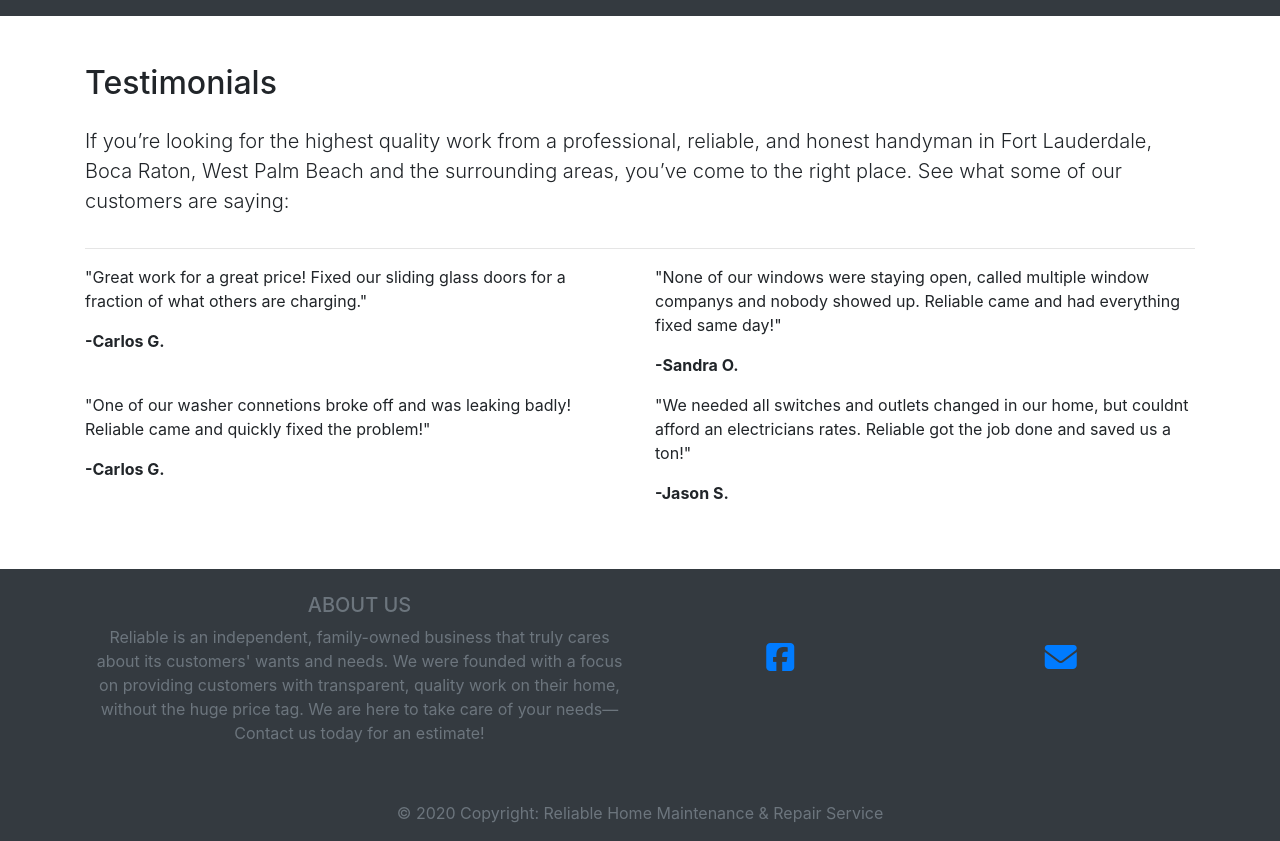
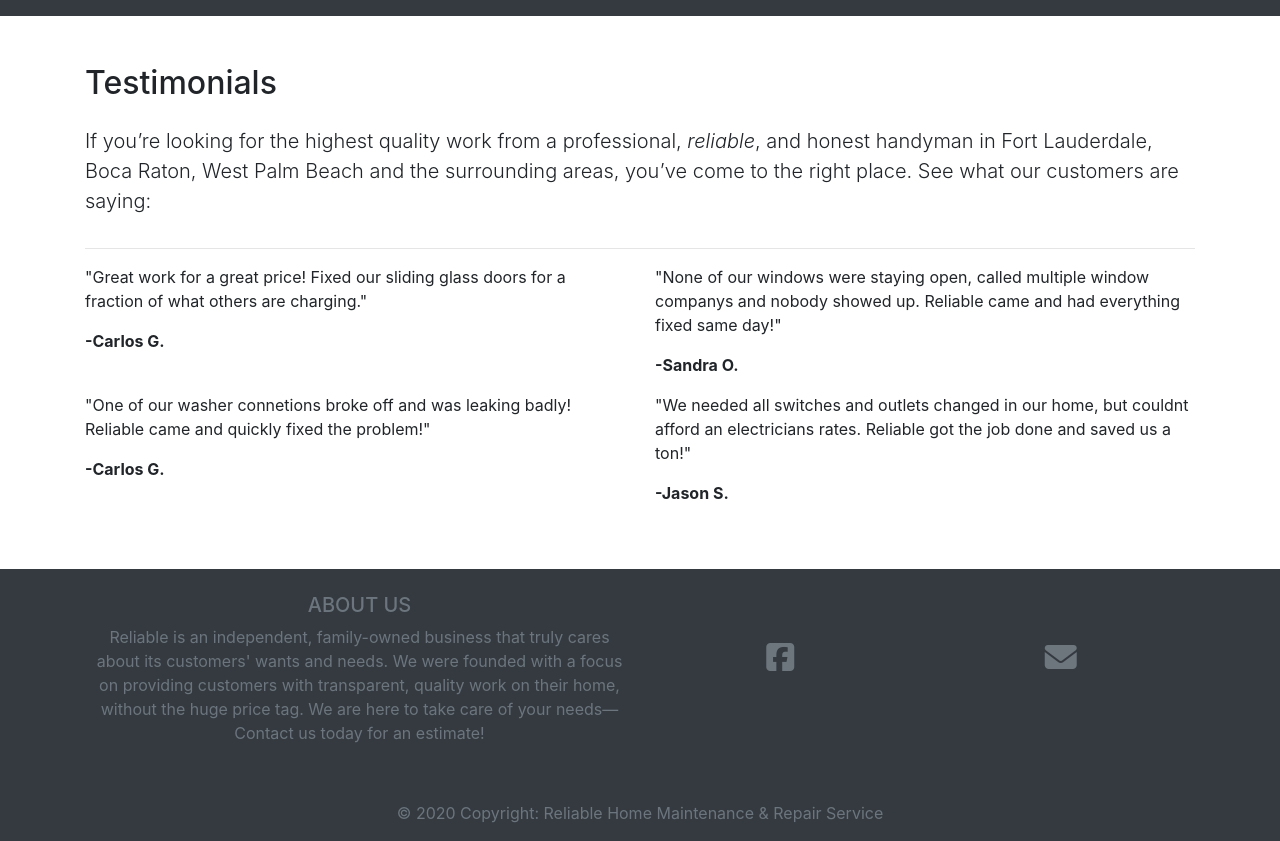
Before and after one commit to stobrien89/reliable_client, a React (Create React App) app: page /testimonials in a window 1280 px wide. Shown: the part 360-1201 px from the top of the page. Built offline with nearby package versions, Linux system fonts and the light colour scheme.

Commit message:
small changes before deployment

```diff
--- a/src/components/App.css
+++ b/src/components/App.css
@@ -29,3 +29,11 @@ html {
   padding-left: 10px;
   padding-right: 10px;
 }
+
+footer {
+  color: rgb(253, 188, 58);
+}
+
+.icon {
+  color: rgb(109, 117, 125);
+}
--- a/src/components/Default/FooterNav/FooterNav.jsx
+++ b/src/components/Default/FooterNav/FooterNav.jsx
@@ -9,18 +9,18 @@ const FooterNav = () => {
 
       <div class="col-lg-6 col-md-12 mb-4 mb-md-0">
         <h5 class="text-uppercase">About Us</h5>
-
-        <p>Reliable is an independent, family-owned business that truly cares about its customers' wants and needs. We were founded with a focus on providing customers with transparent, quality work on their home, without the huge price tag. We are here to take care of your needs— Contact us today for an estimate!
+        <p class="footer-text">Reliable is an independent, family-owned business that truly cares about its customers' wants and needs. We were founded with a focus on providing customers with transparent, quality work on their home, without the huge price tag. We are here to take care of your needs— Contact us today for an estimate!
         </p>
       </div>
 
       <div class="col-lg-3 col-md-6 col-sm-6 col-xs-6 mt-lg-5 mb-4 mb-md-0">
-        <a class="fa fa-2x fa-facebook-square" href="https://m.facebook.com/profile.php?id=101797488383306&ref=content_filter
-"></a>
+        <a href="https://m.facebook.com/profile.php?id=101797488383306&ref=content_filter">
+          <i class="fa fa-2x fa-facebook-square icon" ></i>
+        </a>
       </div>
 
       <div class="col-lg-3 col-md-6 col-sm-6 col-xs-6 mt-lg-5 mb-4 mb-md-0">
-        <a class="fa fa-2x fa-envelope" href={"mailto:reliablehomesrvc@gmail.com"}></a>
+        <a href={"mailto:reliablehomesrvc@gmail.com"}><i class="fa fa-2x fa-envelope icon"></i></a>
       </div>
 
     </div>
--- a/src/components/Testimonials/Testimonials.jsx
+++ b/src/components/Testimonials/Testimonials.jsx
@@ -7,7 +7,7 @@ const Testimonials = () => {
             <div className="col-md-12">
                 <h2 class="mb-4">Testimonials</h2>
                 <p class="lead">
-                    If you’re looking for the highest quality work from a professional, reliable, and honest handyman in Fort Lauderdale, Boca Raton, West Palm Beach and the surrounding areas, you’ve come to the right place. See what some of our customers are saying:
+                    If you’re looking for the highest quality work from a professional, <em>reliable</em>, and honest handyman in Fort Lauderdale, Boca Raton, West Palm Beach and the surrounding areas, you’ve come to the right place. See what our customers are saying:
                 </p>
             </div>
         </div>
```
